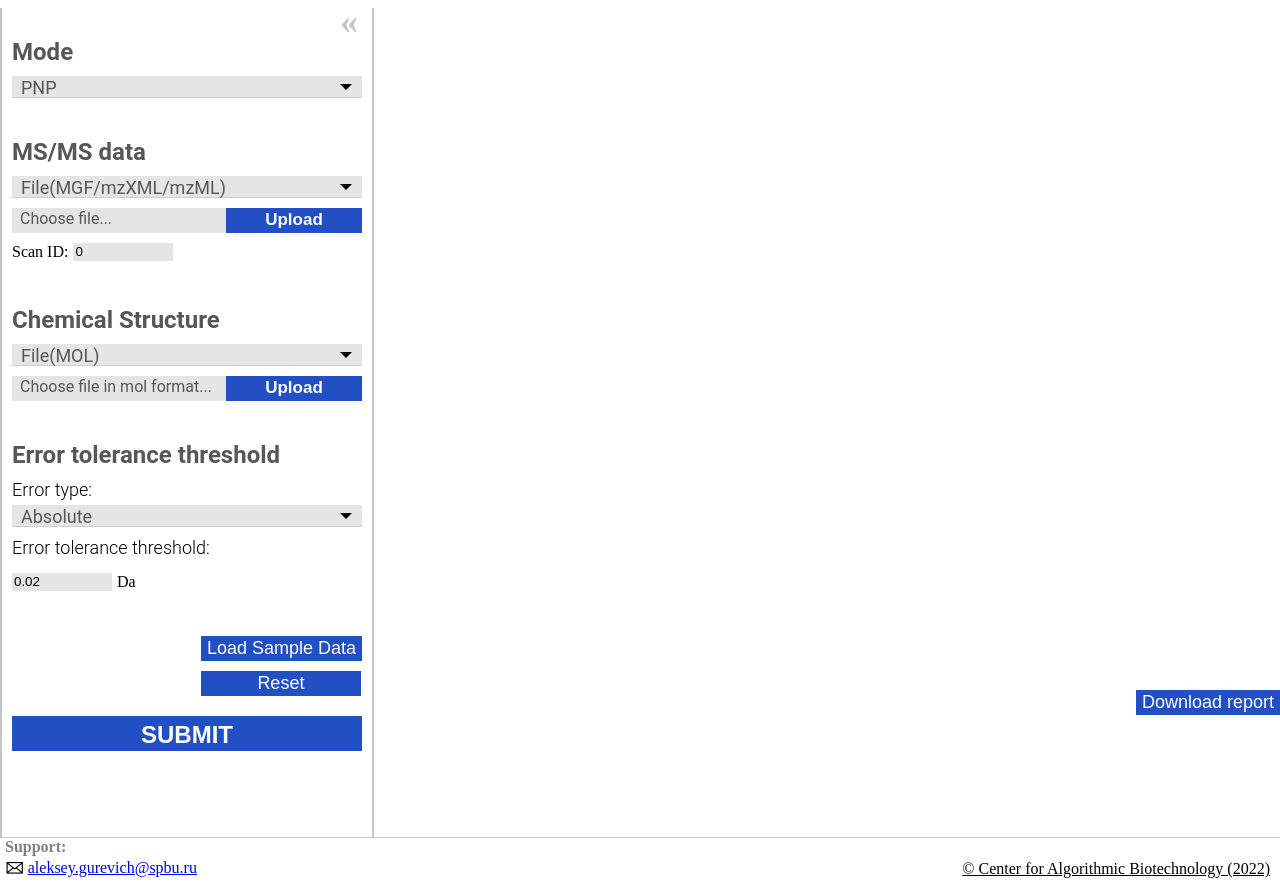
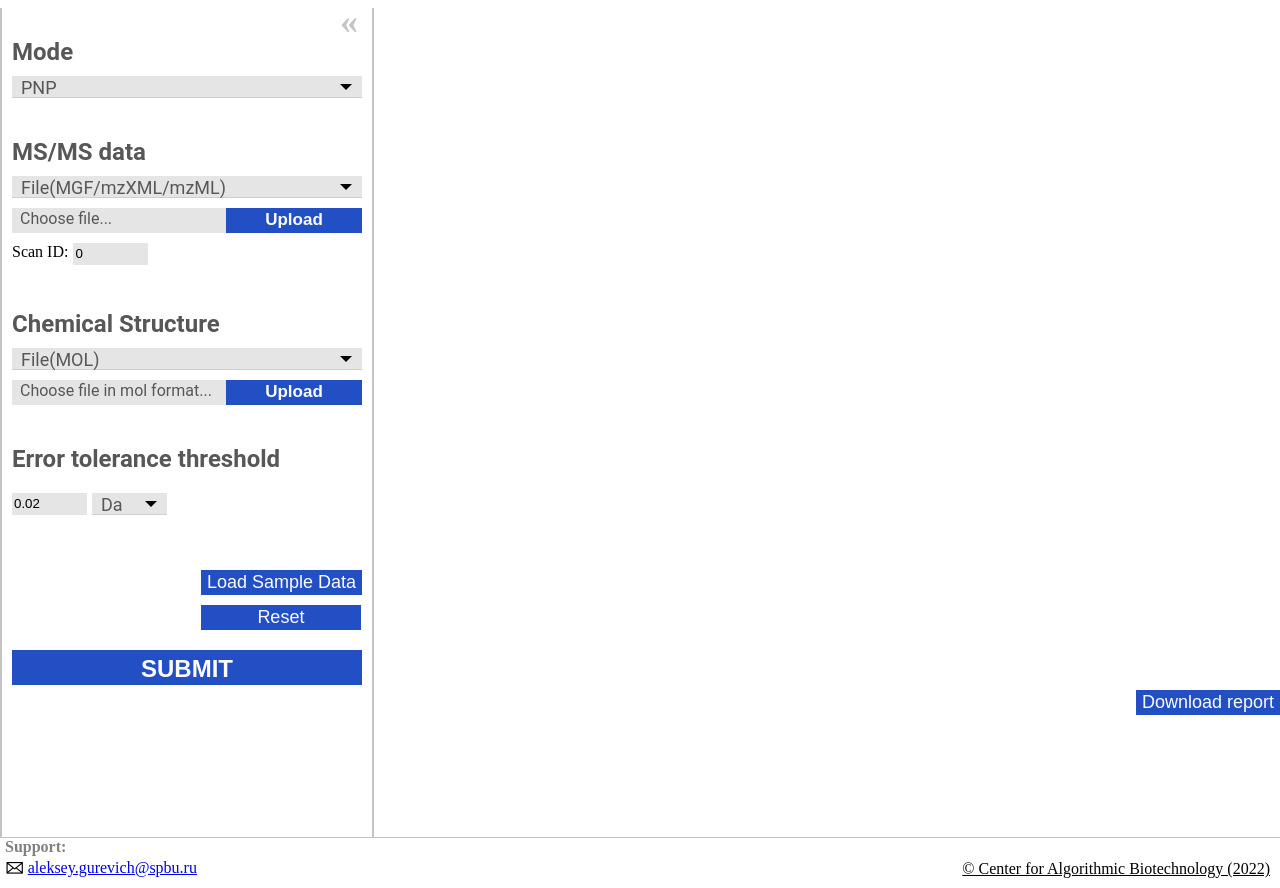
Before and after one commit to ablab/NPvis, a Django app: template webservice/npvis_app/templates/npvis_app/main_page.html in a window 1280 px wide. Shown: the part 55-943 px from the top of the page. Run offline with Django 3.2, Linux system fonts and the light colour scheme; the template is opened without the code that fills it, so the values that code supplies are empty.

Commit message:
change error thr settings

```diff
--- a/webservice/npvis_app/static/css/custom_dropdown.css
+++ b/webservice/npvis_app/static/css/custom_dropdown.css
@@ -64,6 +64,12 @@
 
 .custom-input {
     background-color: #E5E5E5;
-    width: 100px;
+    width: 75px;
     border-width: 0px;
+    height: 22px;
+    margin-right: 5px;
 }
+
+.wrapper-sml-select {
+    width: 75px;
+}
--- a/webservice/npvis_app/templates/npvis_app/main_page.html
+++ b/webservice/npvis_app/templates/npvis_app/main_page.html
@@ -90,18 +90,16 @@
 
                 <div class="input-section">
                     <h1>Error tolerance threshold</h1>
-                    <p>Error type:</p>
-                    <div class="custom-select">
-                        <select id="id_error_type" name="error_type">
-                            <option value="absolute"><p>Absolute</p></option>
-                            <option value="relative"><p>Relative</p></option>
-                        </select>
-                    </div>
-
-                    <p>Error tolerance threshold:</p>
                     <div class="oneline">
                         <input class="custom-input" type="number" step="0.001" value="0.02" name="error_thr">
-                        <div id="error_thr_unit"><p class="fl_label">Da</p></div>
+                        <div class = "wrapper-sml-select">
+                        <div class="custom-select">
+                            <select id="id_error_type" name="error_type">
+                            <option value="absolute">Da</option>
+                            <option value="relative">ppm</option>
+                            </select>
+                        </div>
+                        </div>
                     </div>
                 </div>
 
```
